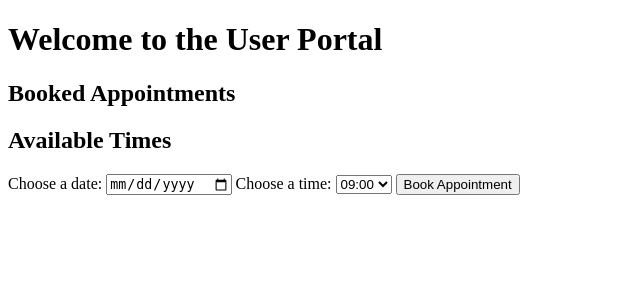
After one commit to pearses/physio-booking, a Flask app: page /user_portal in a window 1280 px wide. The commit adds this page. Shown: the top 300 px of the page, without its empty margins (0-640 px from the left). Run offline with Flask 3, Linux system fonts and the light colour scheme; the visitor is signed in with stand-in values (Sample User, id 1).

Commit message:
chore: In progress

```diff
--- a/app.py
+++ b/app.py
@@ -1,12 +1,11 @@
 from flask import Flask, render_template, request, jsonify, session, redirect
 from models import User, Appointment
 from dto.appointment_dto import AppointmentDTO
-from datetime import date, time
+from datetime import datetime, timedelta
 
 
 app = Flask(__name__)
 app.secret_key = "P@ssword123"
-
 users = [] # Swap with database integration
 
 # --- User Login Service ---
@@ -54,65 +53,99 @@ appointment_service = AppointmentService()
 def home_page():
     return render_template("index.html", title=home_page)
 
+
 @app.route('/login_page')
 def login_page():
     return render_template("login_page.html", title=login)
+
 
 @app.route('/register_form')
 def register_page():
     return render_template("register_form.html", title=register)
 
+
+@app.route('/user_portal')
+def user_portal():
+    logged_in_user_email = session.get('user_email', None)
+
+    if not logged_in_user_email:
+        return jsonify({'message': 'User not logged in.'}), 401
+
+    # Get the user's booked appointments
+    booked_appointments = [appointment for appointment in appointment_service.get_appointments() if appointment.patient_name == logged_in_user_email]
+
+    # Generate available times from 9 am to 5 pm in 1-hour increments
+    available_times = []
+    start_time = datetime.strptime('09:00', '%H:%M')
+    end_time = datetime.strptime('17:00', '%H:%M')
+    current_time = start_time
+
+    while current_time <= end_time:
+        if appointment_service.time_slot_available(current_time.strftime('%Y-%m-%d'), current_time.strftime('%H:%M')):
+            available_times.append(current_time.strftime('%H:%M'))
+        current_time += timedelta(hours=1)
+
+    return render_template('user_portal.html', title='User Portal', booked_appointments=booked_appointments, available_times=available_times)
+
+
 # User register
-@app.route('/register', methods=['POST'])
+@app.route('/register', methods=['GET', 'POST'])
 def register():
-    data = request.get_json()
-    email = data['email']
-    password = data['password']
-    patient_name = data['patient_name']
+    if request.method == 'POST':
+        email = request.form.get('email')
+        password = request.form.get('password')
+        patient_name = request.form.get('patient_name')
 
-    # Basic validation: Check if email and password are not empty
-    if not email or not password:
-        return jsonify({'message': 'Email, password and patient_name are required.'}), 400
+        # Basic validation: Check if email and password are not empty
+        if not email or not password:
+            return jsonify({'message': 'Email, password and patient_name are required.'}), 400
 
-    # Validate email format (you can use a more robust email validation method)
-    if '@' not in email:
-        return jsonify({'message': 'Invalid email format.'}), 400
+        # Validate email format (you can use a more robust email validation method)
+        if '@' not in email:
+            return jsonify({'message': 'Invalid email format.'}), 400
 
-    # Validate password (you can implement a stronger password policy)
-    if len(password) < 6:
-        return jsonify({'message': 'Password must be at least 6 characters long.'}), 400
+        # Validate password (you can implement a stronger password policy)
+        if len(password) < 6:
+            return jsonify({'message': 'Password must be at least 6 characters long.'}), 400
 
-    # Check if the user with the provided email already exists
-    if any(user.email == email for user in users):
-        return jsonify({'message': 'Email already registered.'}), 400
+        # Check if the user with the provided email already exists
+        if any(user.email == email for user in users):
+            return jsonify({'message': 'Email already registered.'}), 400
 
-    user_id = len(users) + 1
-    new_user = User(user_id, email, password, patient_name)
-    users.append(new_user)
+        user_id = len(users) + 1
+        new_user = User(user_id, email, password, patient_name)
+        users.append(new_user)
 
-    # Set up a session for the newly registered user
-    session['user_id'] = new_user.user_id
+        # Set up a session for the newly registered user
+        session['user_id'] = new_user.user_id
 
-    return jsonify({'message': 'Registration successful.'}), 201
+        # Redirect to the login page after successful registration
+        return redirect('/login_page')
+
+    return render_template('register_form.html', title='Register')
 
 
 # User login route
-@app.route('/login', methods=['POST'])
+@app.route('/login', methods=['GET', 'POST'])
 def login():
-    data = request.get_json()
-    email = data.get('email')
-    password = data.get('password')
+        data = request.form
+        email = data.get('email')
+        password = data.get('password')
 
-    # Check if the provided credentials are valid
-    user = verify_user_credentials(email, password)
+        # Check if the provided credentials are valid
+        user = verify_user_credentials(email, password)
 
-    if user:
-        # Set up a session for the authenticated user
-        session['user_id'] = user.user_id
-        session['user_email'] = user.email
-        return jsonify({'message': 'Login successful.'}), 200
-    else:
-        return jsonify({'message': 'Invalid credentials.'}), 401
+        if user:
+            # Set up a session for the authenticated user
+            session['user_id'] = user.user_id
+            session['user_email'] = user.email
+
+            # Redirects
+            return redirect('/user_portal')
+        else:
+            return jsonify({'message': 'Invalid credentials.'}), 401
+
+
 
 
 # User Logout route
@@ -141,36 +174,35 @@ def delete_user(user_id):
         return jsonify({'message': 'User not found.'}), 404
 
 
-
-
 @app.route('/appointments', methods=['POST'])
 def create_appointment():
-    logged_in_user = session.get('user_email', None)
+    if 'user_id' not in session:
+        return jsonify({'message': 'You need to be logged in to create an appointment.'}), 401
+
+    logged_in_user_id = session['user_id']
+    logged_in_user = next((user for user in users if user.user_id == logged_in_user_id), None)
 
     if not logged_in_user:
-        return jsonify({'message': 'User not logged in.'}), 401
+        return jsonify({'message': 'Invalid user. Please log in again.'}), 401
 
-    data = request.get_json()
-    appointment_dto = AppointmentDTO(**data)
+    data = request.form
+    date = data.get('date')
+    time = data.get('time')
 
-    # Create the appointment with the patient_name from the logged-in user
-    appointment, error_message = appointment_service.create_appointment(
-        appointment_dto.date,
-        appointment_dto.time,
-        logged_in_user  # Use the patient_name fetched from the logged-in user
-    )
+    # Check if the selected date and time are available
+    if not appointment_service.time_slot_available(date, time):
+        return jsonify({'message': 'The selected date and time are not available.'}), 409
+
+    # Create an AppointmentDTO using the logged-in user's patient_name
+    appointment_dto = AppointmentDTO(date, time, logged_in_user.patient_name)
+
+    appointment, error_message = appointment_service.create_appointment(appointment_dto)
 
     if appointment:
-        return jsonify(appointment.__dict__)
+        return jsonify({'message': 'Appointment created successfully.'}), 201
     else:
         return jsonify({'message': error_message}), 400
 
-
-@app.route('/appointments', methods=['GET'])
-def view_appointments():
-    appointments = appointment_service.get_appointments()
-    appointment_data = [appointment.__dict__ for appointment in appointments]
-    return jsonify(appointment_data)
 
 @app.route('/appointments/<int:appointment_id>', methods=['DELETE'])
 def cancel_appointment(appointment_id):
@@ -179,6 +211,13 @@ def cancel_appointment(appointment_id):
         return jsonify({'message': 'Appointment canceled successfully.'}), 200
     return jsonify({'message': 'Appointment not found.'}), 404
 
+
+# Serve the static CSS file
+@app.route('/static/style.css')
+def serve_css():
+    return app.send_static_file('style.css')
+
+
 #USE FOR FUTURE IMPLEMENTATION
 #
 #if __name__ == '__main__':
--- a/dto/appointment_dto.py
+++ b/dto/appointment_dto.py
@@ -1,4 +1,5 @@
 class AppointmentDTO:
-    def __init__(self, date, time):
+    def __init__(self, date, time, patient_name):
         self.date = date
         self.time = time
+        self.patient_name = patient_name
--- /dev/null
+++ b/templates/user_portal.html
@@ -0,0 +1,28 @@
+<!DOCTYPE html>
+<html>
+<head>
+    <title>User Portal</title>
+</head>
+<body>
+    <h1>Welcome to the User Portal</h1>
+    <h2>Booked Appointments</h2>
+    <ul>
+        {% for appointment in booked_appointments %}
+            <li>{{ appointment.date }} at {{ appointment.time }} with {{ appointment.patient_name }}</li>
+        {% endfor %}
+    </ul>
+
+    <h2>Available Times</h2>
+    <form action="/appointments" method="post">
+        <label for="date">Choose a date:</label>
+        <input type="date" id="date" name="date" required>
+        <label for="time">Choose a time:</label>
+        <select id="time" name="time" required>
+            {% for time in available_times %}
+                <option value="{{ time }}">{{ time }}</option>
+            {% endfor %}
+        </select>
+        <input type="submit" value="Book Appointment">
+    </form>
+</body>
+</html>
```
Also changed, not shown: templates/index.html (+12 -10 lines), templates/login_page.html (+21 -13 lines), templates/register_form.html (+24 -14 lines).
